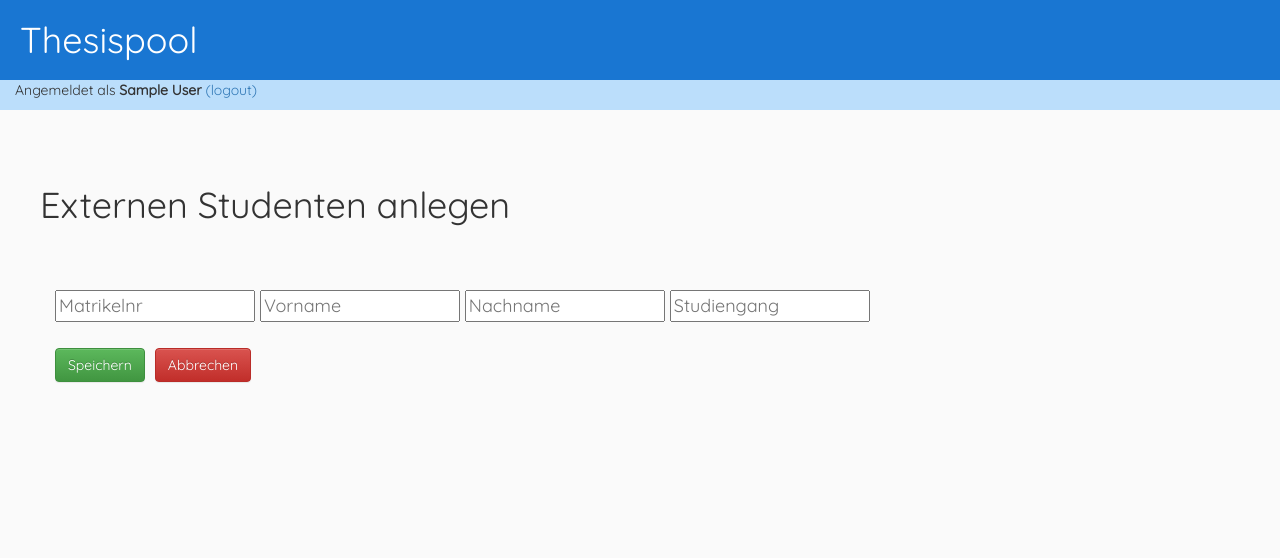
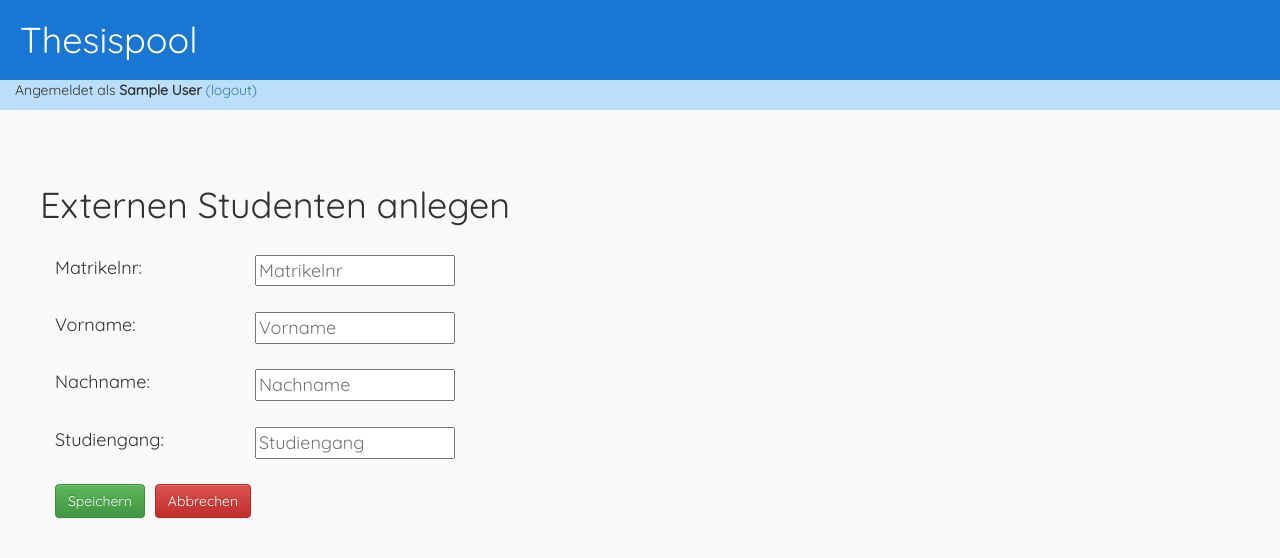
Before and after one commit to informatik-mannheim/faculty-thesis-db, a Django app: page /create_student/ in a window 1280 px wide. Shown: the top 558 px of the page. Run offline with Django 3.2, Linux system fonts and the light colour scheme; the visitor is signed in with stand-in values (Sample User, id 1); lists and menus that the app fills with data are empty; parts of the project's set-up code (start-up, migrations or seed data) failed here and were passed over; some libraries are stand-ins or nearby versions.

Commit message:
updated style
added options for smaller screens

```diff
--- a/website/templates/website/base.html
+++ b/website/templates/website/base.html
@@ -18,12 +18,12 @@
 	</head>
 	<body>
 		<div class="row">
-			<div class="col-md-12 dark-primary-color" style="height: 80px;">
+			<div class="col-xs-12 col-md-12 dark-primary-color" style="height: 80px;">
 				<h1 class="text-primary-color header" style="margin-top: 20px">Thesispool</h1>
 			</div>
 		</div>
 		{% if user.is_authenticated %}
-			<div class="col-md-12 light-primary-color ribbon">
+			<div class="col-xs-12 col-md-12 light-primary-color ribbon">
                 <span class="text-secondary-color" style="margin-top: 25px;">Angemeldet als <strong>{{ user.first_name }} {{ user.last_name }}</strong>
                 </span>
                 <span>
--- a/website/templates/website/create_student.html
+++ b/website/templates/website/create_student.html
@@ -9,33 +9,59 @@
 
     <form action="" method="post">
         {% csrf_token %}
-        {{ form.non_field_errors }}
-
         <div class="row">
-            <div class="col-md-12">
-                <br />
-                {{ s_form.non_field_errors }}
-                {{ s_form.first_name.errors }}
-                {{ s_form.last_name.errors }}
-                {{ s_form.program.errors }}
-
-                <div class="column">
-                    <div class="fieldWrapper inline space-top-small">
-                        {{ s_form.id.errors }}
-                        {{ s_form.id }}
-                    </div>
-                     <div class="fieldWrapper inline space-top-small">
-                        {{ s_form.first_name }}
-                    </div>
-                    <div class="fieldWrapper inline space-top-small">
-                        {{ s_form.last_name }}
-                    </div>
-                    <div class="fieldWrapper inline space-top-small">
-                        {{ s_form.program }}
-                    </div>
+            <div class="col-md-2">
+                <div class="fieldWrapper">
+                    {{ s_form.id.label_tag }}
                 </div>
-
-
+            </div>
+            <div class="col-md-10">
+                <div class="fieldWrapper">
+                    {{ s_form.id }}
+                    {{ s_form.id.errors }}
+                </div>
+            </div>
+        </div>
+        <br />
+        <div class="row">
+            <div class="col-md-2">
+                <div class="fieldWrapper">
+                    {{ s_form.first_name.label_tag }}
+                </div>
+            </div>
+            <div class="col-md-10">
+                <div class="fieldWrapper">
+                    {{ s_form.first_name }}
+                    {{ s_form.first_name.errors }}
+                </div>
+            </div>
+        </div>
+        <br />
+        <div class="row">
+            <div class="col-md-2">
+                <div class="fieldWrapper">
+                    {{ s_form.last_name.label_tag }}
+                </div>
+            </div>
+            <div class="col-md-10">
+                <div class="fieldWrapper">
+                    {{ s_form.last_name }}
+                    {{ s_form.last_name.errors }}
+                </div>
+            </div>
+        </div>
+        <br />
+        <div class="row">
+            <div class="col-md-2">
+                <div class="fieldWrapper">
+                    {{ s_form.program.label_tag }}
+                </div>
+            </div>
+            <div class="col-md-10">
+                <div class="fieldWrapper">
+                    {{ s_form.program }}
+                    {{ s_form.program.errors }}
+                </div>
             </div>
         </div>
         <br />
```
Also changed, not shown: website/templates/website/login.html (+6 -20 lines), website/templates/website/overview.html (+13 -21 lines). Lines whose indentation alone changed are shown as unchanged.
